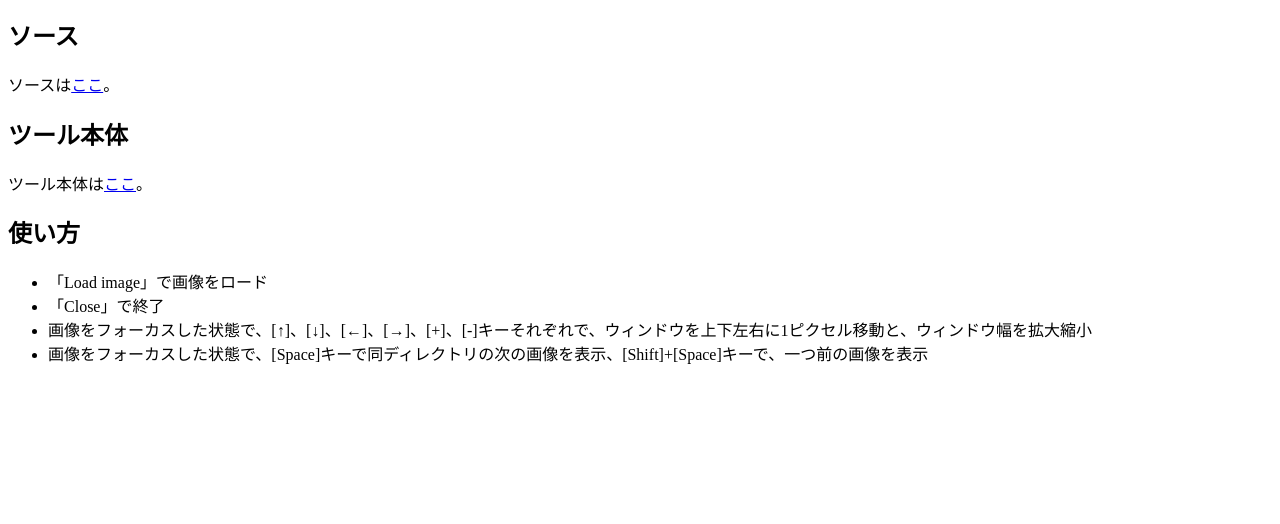
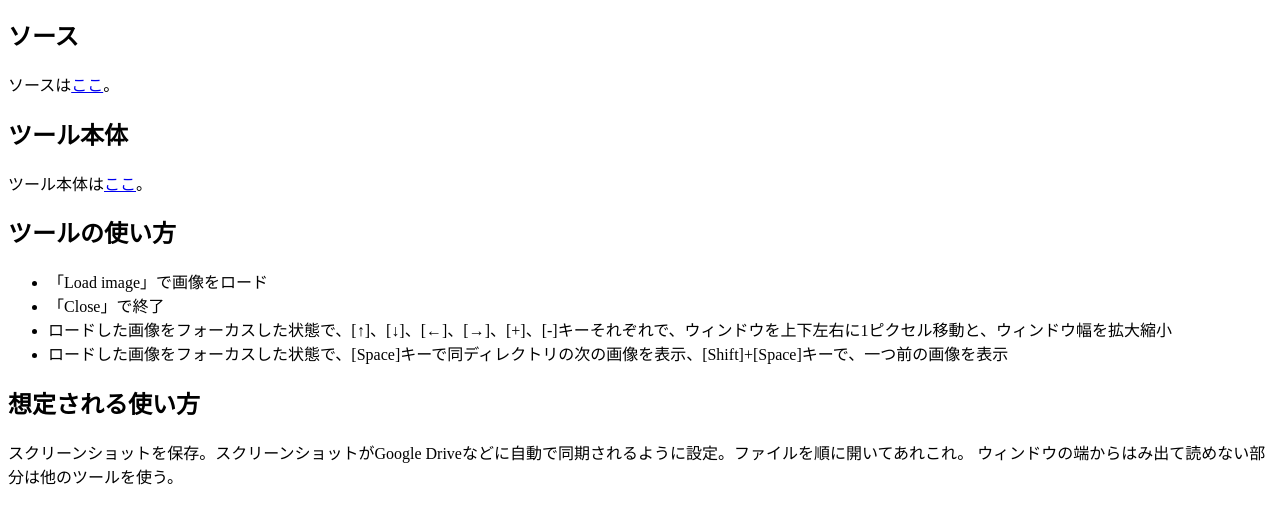
Before and after one commit to TakaakiUmedu/takaakiumedu.github.com, a plain HTML site: page TransparentViewer/index.html in a window 1280 px wide. Shown: the part 116-640 px from the top of the page. Drawn offline with Linux system fonts and the light colour scheme.

Commit message:
Update index.html

```diff
--- a/TransparentViewer/index.html
+++ b/TransparentViewer/index.html
@@ -18,15 +18,20 @@
 <h2>ツール本体</h2>
 ツール本体は<a href="https://takaakiumedu.github.io/TransparentViewer/TransparentViewer.exe">ここ</a>。
 
-<h2>使い方</h2>
+<h2>ツールの使い方</h2>
 
 <ul>
 <li><q>Load image</q>で画像をロード</li>
 <li><q>Close</q>で終了</li>
-<li>画像をフォーカスした状態で、[↑]、[↓]、[←]、[→]、[+]、[-]キーそれぞれで、ウィンドウを上下左右に1ピクセル移動と、ウィンドウ幅を拡大縮小</li>
-<li>画像をフォーカスした状態で、[Space]キーで同ディレクトリの次の画像を表示、[Shift]+[Space]キーで、一つ前の画像を表示</li>
+<li>ロードした画像をフォーカスした状態で、[↑]、[↓]、[←]、[→]、[+]、[-]キーそれぞれで、ウィンドウを上下左右に1ピクセル移動と、ウィンドウ幅を拡大縮小</li>
+<li>ロードした画像をフォーカスした状態で、[Space]キーで同ディレクトリの次の画像を表示、[Shift]+[Space]キーで、一つ前の画像を表示</li>
 </ul>
 
+<h2>想定される使い方</h2>
+<p>
+スクリーンショットを保存。スクリーンショットがGoogle Driveなどに自動で同期されるように設定。ファイルを順に開いてあれこれ。
+ウィンドウの端からはみ出て読めない部分は他のツールを使う。
+</p>
 
 </body>
 </html>
```
